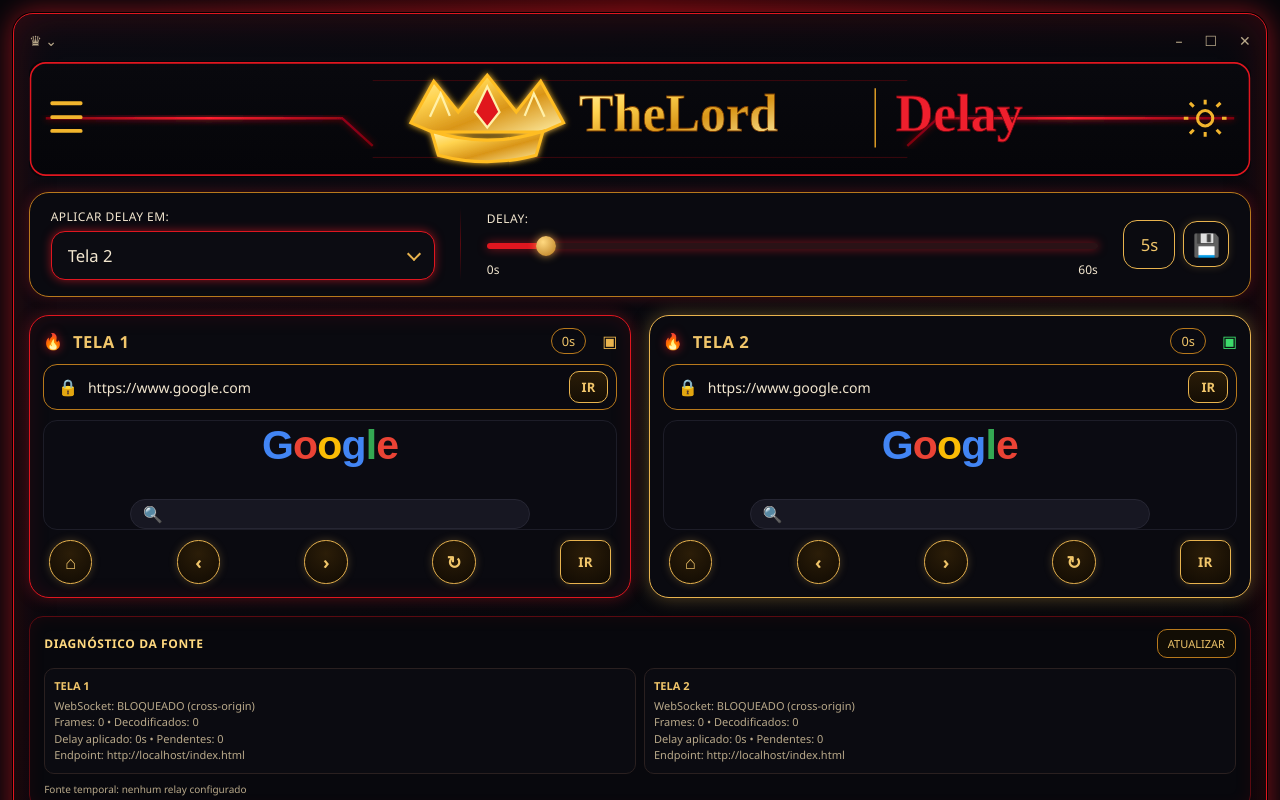
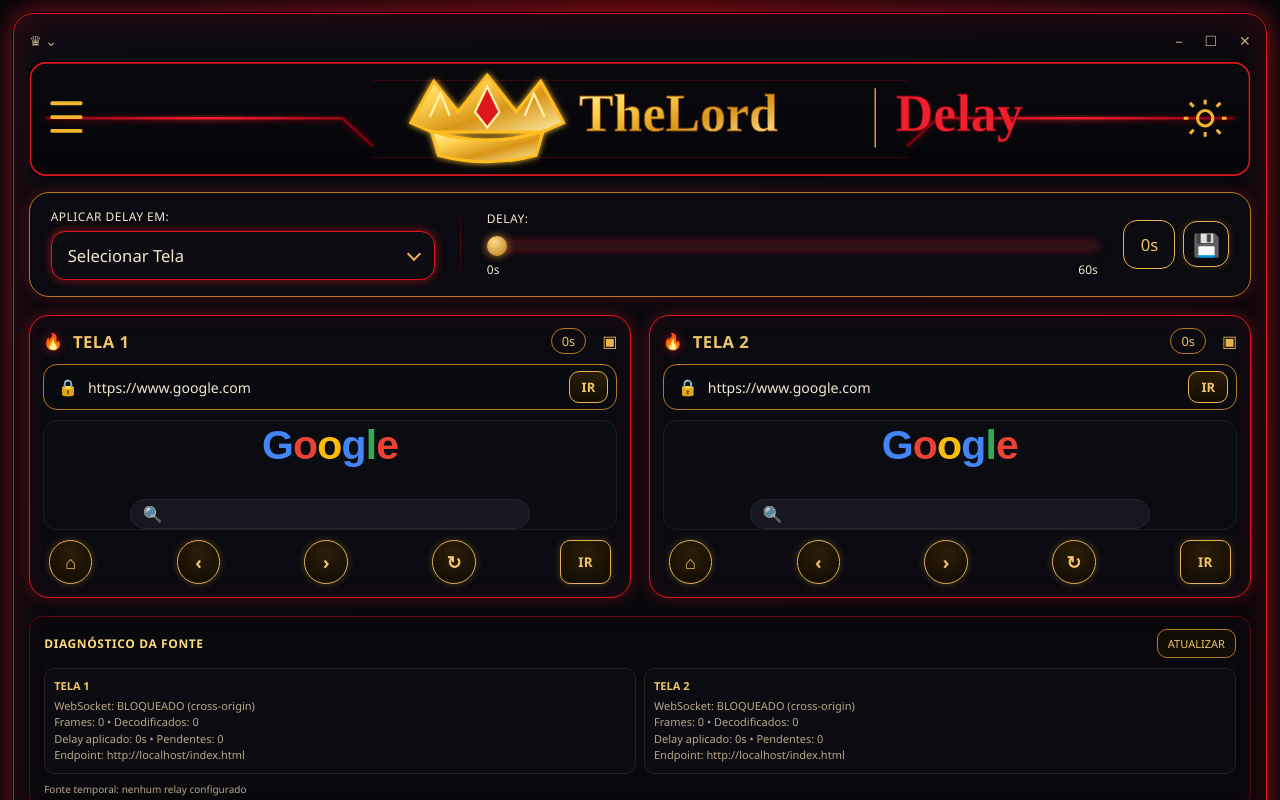
Before and after one commit to JrNascimentoh-source/TheLord_Delay_2.0, a browser extension: page index.html in a window 1280 px wide. Drawn offline with Linux system fonts and the light colour scheme.

Commit message:
fix: keep initial screen selection and delay neutral

```diff
--- a/index.html
+++ b/index.html
@@ -43,9 +43,9 @@ input[type=range]{-webkit-appearance:none;appearance:none;width:100%;height:6px;
 </header>
 <div class="menu-panel" id="menuPanel" aria-hidden="true"><div class="menu-title">MENU THELORD DELAY</div><button class="menu-item" data-menu="settings"><span class="mi">⚙</span><span>Configurações gerais</span></button><button class="menu-item" data-menu="layouts"><span class="mi">▣</span><span>Layouts salvos</span></button></div>
 <section class="controls">
-<div class="field"><label for="target">APLICAR DELAY EM:</label><div class="select-wrap"><select id="target"><option value="1">Tela 1</option><option value="2" selected>Tela 2</option><option value="all">Ambas as telas</option></select></div></div>
+<div class="field"><label for="target">APLICAR DELAY EM:</label><div class="select-wrap"><select id="target"><option value="" selected>Selecionar Tela</option><option value="1">Tela 1</option><option value="2">Tela 2</option><option value="all">Ambas as telas</option></select></div></div>
 <div class="divider"></div>
-<div class="field delay"><label for="delay">DELAY:</label><input id="delay" type="range" min="0" max="60" step="1" value="5"><div class="range-labels"><span>0s</span><span>60s</span></div></div>
+<div class="field delay"><label for="delay">DELAY:</label><input id="delay" type="range" min="0" max="60" step="1" value="0"><div class="range-labels"><span>0s</span><span>60s</span></div></div>
 <div class="delay-actions"><output class="badge" id="badge" for="delay">0s</output><button class="save-config" id="saveConfig" aria-label="Salvar layout" title="Salvar layout">💾</button></div>
 </section>
 <section class="screens">
@@ -53,7 +53,7 @@ input[type=range]{-webkit-appearance:none;appearance:none;width:100%;height:6px;
 <div class="screen-head"><span class="flame">🔥</span><h2>TELA 1</h2><span class="dup">▣</span></div>
 <div class="urlbar"><span class="lock">🔒</span><input value="https://www.google.com" aria-label="Endereço da Tela 1"><button class="go">IR</button></div>
 <div class="view"><div class="g-logo"><span>G</span><span>o</span><span>o</span><span>g</span><span>l</span><span>e</span></div><div class="search">🔍</div><iframe class="screen-frame" title="Navegador da Tela 1" hidden allow="fullscreen *; payment *; clipboard-read *; clipboard-write *" referrerpolicy="strict-origin-when-cross-origin"></iframe></div>
-<div class="nav"><button aria-label="Início">⌂</button><button aria-label="Voltar">‹</button><button aria-label="Avançar">›</button><button aria-label="Recarregar">↻</button><button class="nav-go" aria-label="Ir">IR</button></div></article><article class="screen selected" id="screen-2">
+<div class="nav"><button aria-label="Início">⌂</button><button aria-label="Voltar">‹</button><button aria-label="Avançar">›</button><button aria-label="Recarregar">↻</button><button class="nav-go" aria-label="Ir">IR</button></div></article><article class="screen" id="screen-2">
 <div class="screen-head"><span class="flame">🔥</span><h2>TELA 2</h2><span class="dup">▣</span></div>
 <div class="urlbar"><span class="lock">🔒</span><input value="https://www.google.com" aria-label="Endereço da Tela 2"><button class="go">IR</button></div>
 <div class="view"><div class="g-logo"><span>G</span><span>o</span><span>o</span><span>g</span><span>l</span><span>e</span></div><div class="search">🔍</div><iframe class="screen-frame" title="Navegador da Tela 2" hidden allow="fullscreen *; payment *; clipboard-read *; clipboard-write *" referrerpolicy="strict-origin-when-cross-origin"></iframe></div>
@@ -102,11 +102,11 @@ function createScreen(id){
  input.addEventListener("keydown",e=>{if(e.key==="Enter")s.go(input.value)});
  s.render();return s;
 }
-const screens={1:createScreen("1"),2:createScreen("2")};screens[1].delay=5;screens[2].delay=5;window.TheLord={screens};
+const screens={1:createScreen("1"),2:createScreen("2")};screens[1].delay=0;screens[2].delay=0;window.TheLord={screens};
 const range=$("#delay"),badge=$("#badge"),target=$("#target"),btn=$("#toggle");
 const menuBtn=$("#menuBtn"),menuPanel=$("#menuPanel"),modalBackdrop=$("#modalBackdrop"),modalTitle=$("#modalTitle"),modalBody=$("#modalBody"),modalClose=$("#modalClose"),saveConfigBtn=$("#saveConfig");
 const STORAGE={configs:"thelord_delay_configs",layouts:"thelord_delay_layouts",settings:"thelord_delay_settings"};
-const targets=()=>target.value==="all"?[screens[1],screens[2]]:[screens[target.value]];
+const targets=()=>target.value==="all"?[screens[1],screens[2]]:(target.value==="1"?[screens[1]]:(target.value==="2"?[screens[2]]:[]));
 window.__theLordHookStatus={};
 function updateDiagnostics(){
  const p=window.TheLordSourceProbe?.snapshot?.()||{frames:{},events:[]};
@@ -131,8 +131,8 @@ function syncRange(){const v=+range.value;range.style.setProperty("--p",v/60*100
 function syncDelayBridge(){window.TheLordDelayBridge?.syncAll?.();[1,2].forEach(id=>window.TheLordDelayBridge?.rebase?.(id))}
 function syncTemporalRelay(){return false}
 function onSlider(){targets().forEach(s=>{s.delay=+range.value;s.render()});syncRange();syncDelayBridge();syncTemporalRelay()}
-function syncButton(){const on=targets().every(s=>s.active);btn.classList.toggle("on",on);btn.setAttribute("aria-pressed",String(on));$("#toggle-label").textContent=on?"DESATIVAR DELAY":"ATIVAR DELAY"}
-function onTarget(){range.value=targets()[0].delay;syncRange();screens[1].root.classList.toggle("selected",["1","all"].includes(target.value));screens[2].root.classList.toggle("selected",["2","all"].includes(target.value));syncButton();syncDelayBridge();syncTemporalRelay()}
+function syncButton(){const selected=targets();const on=selected.length>0&&selected.every(s=>s.active);btn.classList.toggle("on",on);btn.disabled=selected.length===0;btn.setAttribute("aria-pressed",String(on));$("#toggle-label").textContent=on?"DESATIVAR DELAY":"ATIVAR DELAY"}
+function onTarget(){const selected=targets();range.value=selected.length?selected[0].delay:0;syncRange();screens[1].root.classList.toggle("selected",["1","all"].includes(target.value));screens[2].root.classList.toggle("selected",["2","all"].includes(target.value));syncButton();syncDelayBridge();syncTemporalRelay()}
 function toggle(){const selected=targets();const next=!selected.every(s=>s.active);selected.forEach(s=>{s.active=next;s.render()});syncButton();syncDelayBridge();syncTemporalRelay()}
 function readStore(key){try{return JSON.parse(localStorage.getItem(key)||"[]")}catch(e){return[]}}
 function writeStore(key,value){localStorage.setItem(key,JSON.stringify(value))}
```
